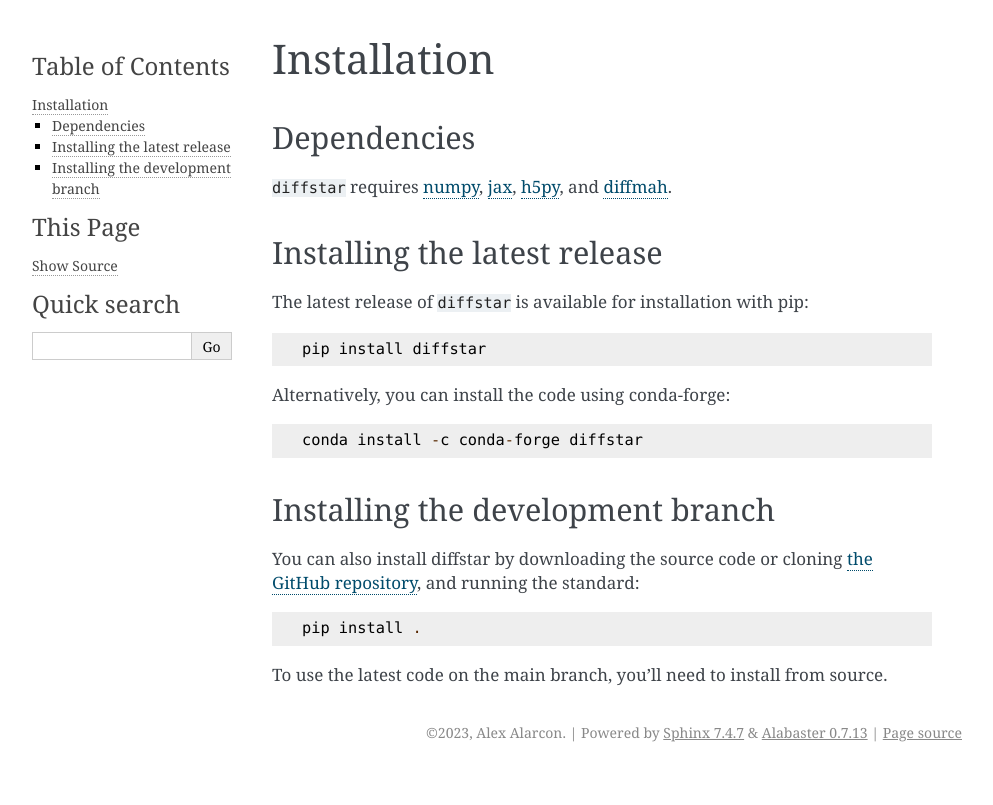
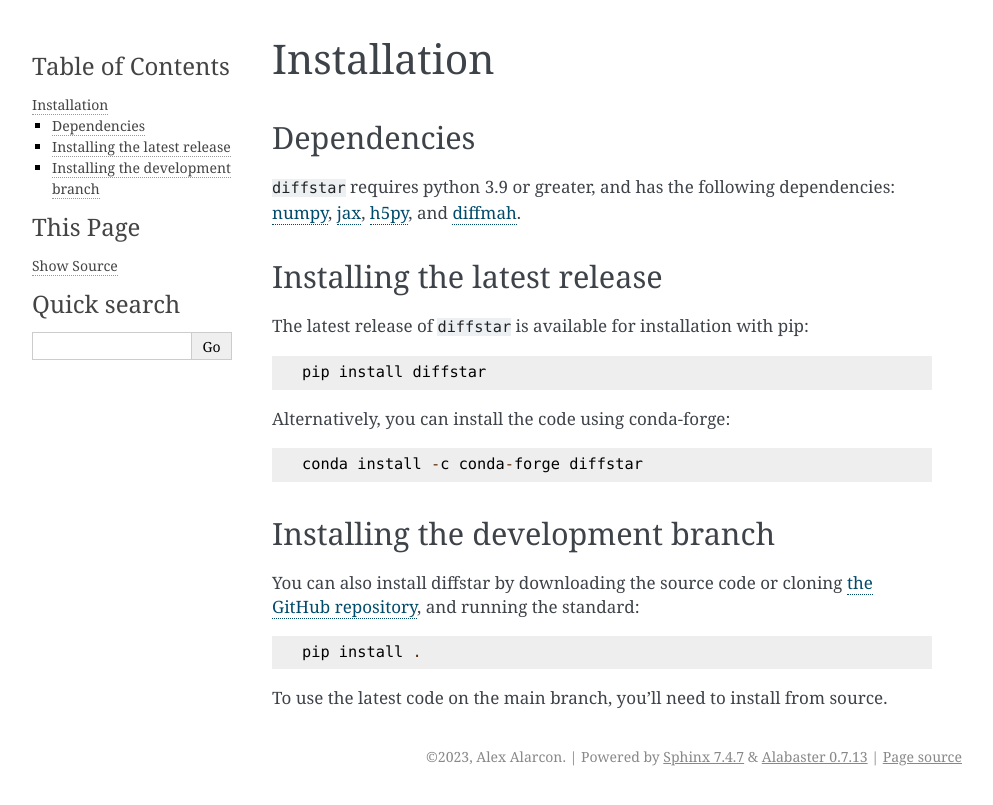
Before and after one commit to ArgonneCPAC/diffstar, a Sphinx documentation site: the page built from docs/source/installation.rst, in a window 1280 px wide. Shown: the top 805 px of the page, without its empty margins (148-1141 px from the left). Built offline with Sphinx 7.4.7, drawn with Linux system fonts in a browser that asks for light colours.

Commit message:
Releasing v0.2.0

```diff
--- a/CHANGES.rst
+++ b/CHANGES.rst
@@ -1,4 +1,4 @@
-0.2.0 (unreleased)
+0.2.0 (2023-09-25)
 ------------------
 - Remove quenching.py module
 - Add new kernel_builders.py module
--- a/docs/source/installation.rst
+++ b/docs/source/installation.rst
@@ -4,7 +4,8 @@ Installation
 Dependencies
 ------------
 
-``diffstar`` requires `numpy <https://numpy.org/>`__,
+``diffstar`` requires python 3.9 or greater, and has the following dependencies:
+`numpy <https://numpy.org/>`__,
 `jax <https://jax.readthedocs.io/en/latest/>`__,
 `h5py <https://docs.h5py.org/en/stable/>`__, and
 `diffmah <https://github.com/ArgonneCPAC/diffmah/>`__.
```
Also changed, not shown: README.md (+1 -1 lines).
